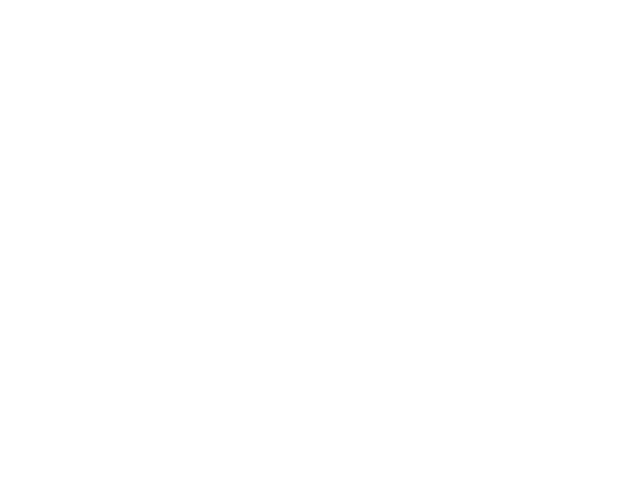
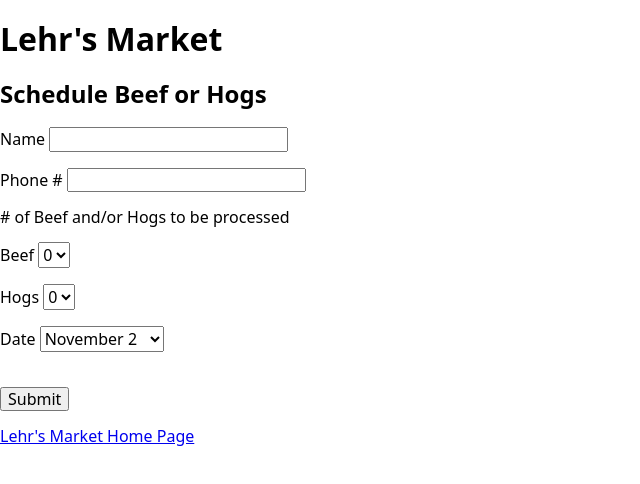
Before and after one commit to swic-cis-177/mt-project-ChrisLong79, a website: page index.html in a window 1280 px wide. Shown: the whole page, without its empty margins (0-640 px from the left). Drawn offline with nearby package versions, Linux system fonts and the light colour scheme.

Commit message:
add html code

```diff
--- a/index.html
+++ b/index.html
@@ -14,6 +14,70 @@
     <title>Document</title>
   </head>
   <body>
+    <title>Lehr's Market</title>
+    <h1>Lehr's Market</h1>
+      <h2>Schedule Beef or Hogs</h2>
+
+      <form action="/form-processing-script" method "post"><p>
+        <label for="username">Name</label>
+        <input type="text" name="username">
+        </p>
+    <p>
+
+        <label for="phone">Phone #</label>
+        <input type="text" name="phone">
+    </p>
+    <p># of Beef and/or Hogs to be processed</p>
+    <p>
+         <label for="beef">Beef </label>
+      <select name="beef" id="beef">
+        <option
+          value="0">0</option>
+          <option
+          value="1">1</option>
+        <option
+          value="2">2</option>
+          <option
+          value="3">3</option>
+          <option
+                  value="4">4</option></select>
+        </p>
+    <p>
+         <label for="hogs">Hogs </label>
+      <select name="hogs" id="hogs">
+        <option
+          value="0">0</option>
+          <option
+          value="1">1</option>
+        <option
+          value="2">2</option>
+          <option
+          value="3">3</option>
+          <option
+          value="4">4</option>
+      </select>
+        </p>
+      <p>
+         <label for="dates">Date </label>
+      <select name="dates" id="dates">
+        <option
+          value="Nov 2">November 2</option>
+          <option
+          value="Nov 9">November 9</option>
+        <option
+          value="Nov 16">November 16</option>
+          <option
+          value="Nov 23">November 23</option>
+          <option
+          value="Nov 30">November 30</option>
+      </select>
+        </p>
+    <p class="button"><br>
+      <button type="Submit">Submit</button></p>
+      <p>
+        <a
+                                 href="https://lehrsmeatmarket.com/">Lehr's Market Home Page</a>
+        </p>
     <!-- 'Connect' JS to this HTML file. -->
     <script src="./scripts.js"></script>
   </body>
```
